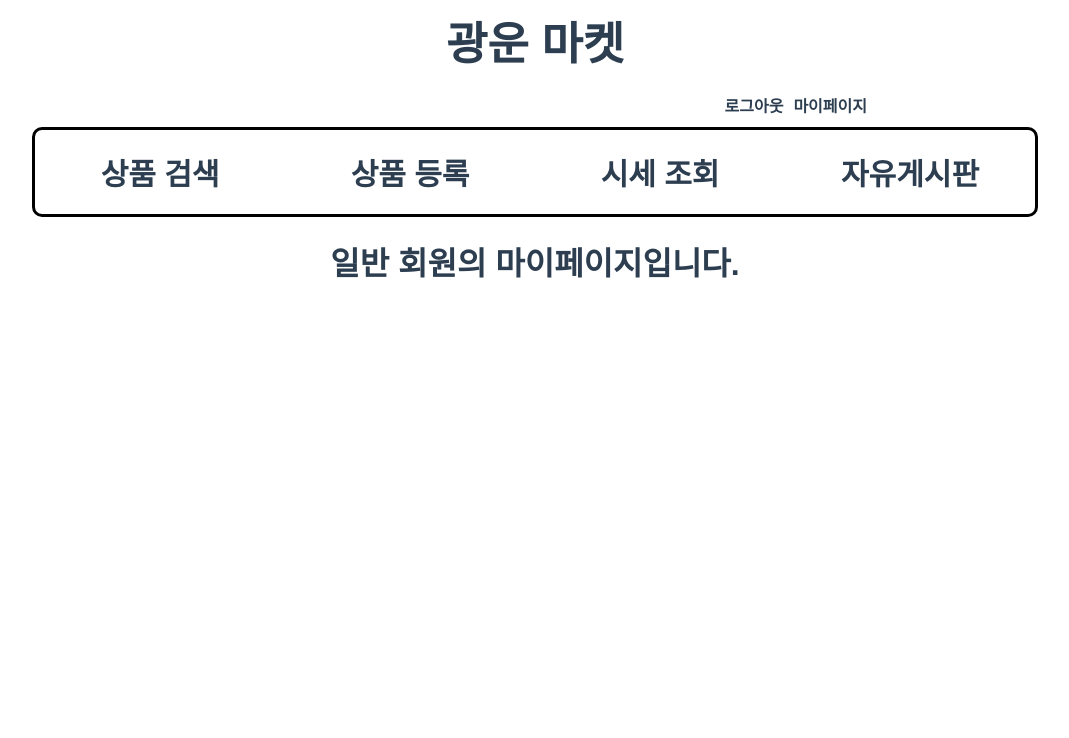
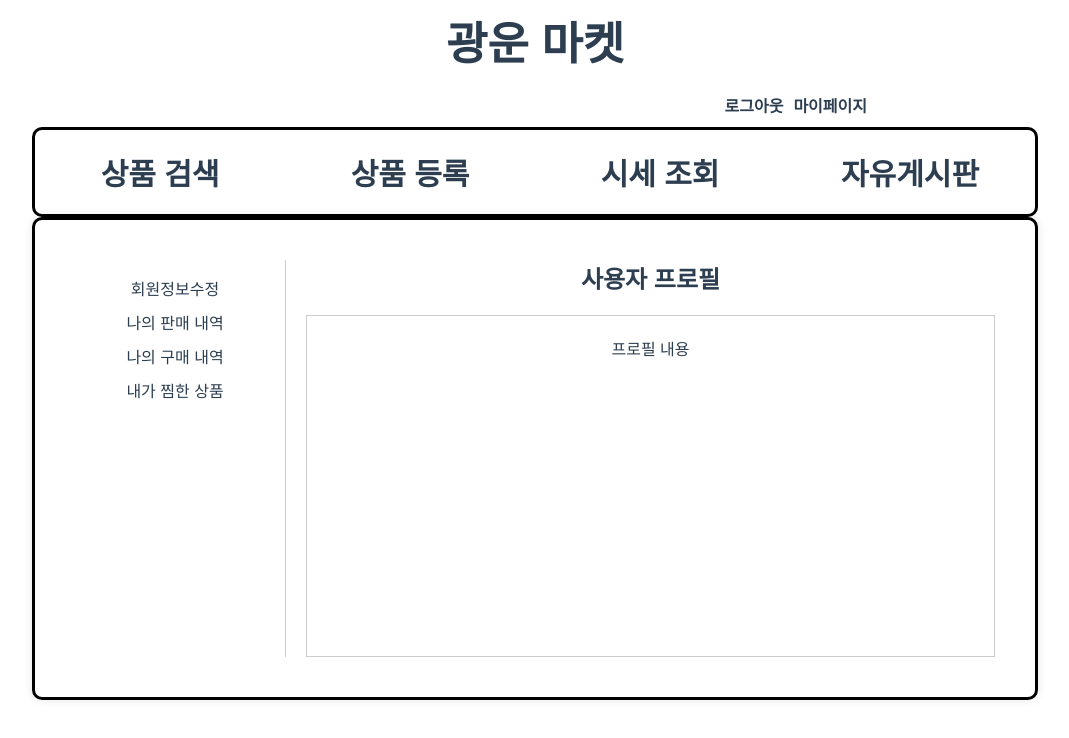
Before and after one commit to codml/DB_team3, a Vue app in the folder frontend/: page /userpage in a window 1280 px wide. Shown: the top 738 px of the page, without its empty margins (105-1174 px from the left). Built offline with nearby package versions, Linux system fonts and the light colour scheme; no server answers; sample sign-in values are in the browser's storage.

Commit message:
11-18 solve merge conflict and start mypage

```diff
--- a/frontend/src/pages/mypage/UserPage/MyPage.vue
+++ b/frontend/src/pages/mypage/UserPage/MyPage.vue
@@ -1,5 +1,111 @@
 <template>
-  <div class="mypage">
-    <h1>일반 회원의 마이페이지입니다.</h1>
+  <div id="app">
+    <!-- 메인 섹션 -->
+    <main class="main-content">
+      <!-- 마이페이지 메뉴 -->
+      <aside class="sidebar">
+        <ul>
+          <li @click="navigate('회원정보수정')">회원정보수정</li>
+          <li @click="navigate('나의 판매 내역')">나의 판매 내역</li>
+          <li @click="navigate('나의 구매 내역')">나의 구매 내역</li>
+          <li @click="navigate('내가 찜한 상품')">내가 찜한 상품</li>
+        </ul>
+      </aside>
+
+      <!-- 사용자 프로필 -->
+      <section class="profile">
+        <h2>사용자 프로필</h2>
+        <div class="profile-content">
+          프로필 내용
+        </div>
+      </section>
+    </main>
   </div>
 </template>
+
+<script>
+import axios from "axios";
+
+export default {
+	data() {
+    return {
+      user: {}, // 회원 정보를 저장할 객체
+      loading: true, // 로딩 상태
+    };
+  },
+
+  methods: {
+    navigate(page) {
+      alert(`${page}로 이동합니다!`);
+    },
+  },
+
+  mounted() {
+    // 마이페이지에 접속하자마자 회원 정보 요청
+    axios
+      .get("http://localhost:3000/mypage") // API 엔드포인트 예시
+      .then((response) => {
+        this.user = response.data; // 서버에서 받은 회원 정보 저장
+      })
+      .catch((error) => {
+        console.error("회원 정보 요청 실패:", error);
+      })
+      .finally(() => {
+        this.loading = false; // 로딩 상태 종료
+      });
+  }
+};
+</script>
+
+<style scoped>
+/* 전체 레이아웃 */
+#app {
+    width: 960px;
+  margin: 0 auto;
+  padding: 20px;
+  border: solid black;
+  border-radius: 10px;
+  box-shadow: 0 0 10px rgba(0, 0, 0, 0.1);
+  font-family: Avenir, Helvetica, Arial, sans-serif;
+}
+
+/* 메인 컨텐츠 스타일 */
+.main-content {
+  display: flex;
+  padding: 20px;
+}
+
+/* 사이드바 스타일 */
+.sidebar {
+  width: 200px;
+  margin-right: 20px;
+  border-right: 1px solid #ccc;
+  padding-right: 10px;
+}
+
+.sidebar ul {
+  list-style: none;
+  padding: 0;
+}
+
+.sidebar li {
+  margin-bottom: 10px;
+  cursor: pointer;
+  font-size: 16px;
+}
+
+/* 프로필 섹션 스타일 */
+.profile {
+  flex: 1;
+}
+
+.profile h2 {
+  margin-top: 0;
+}
+
+.profile-content {
+  border: 1px solid #ccc;
+  padding: 20px;
+  height: 300px;
+}
+</style>
```
